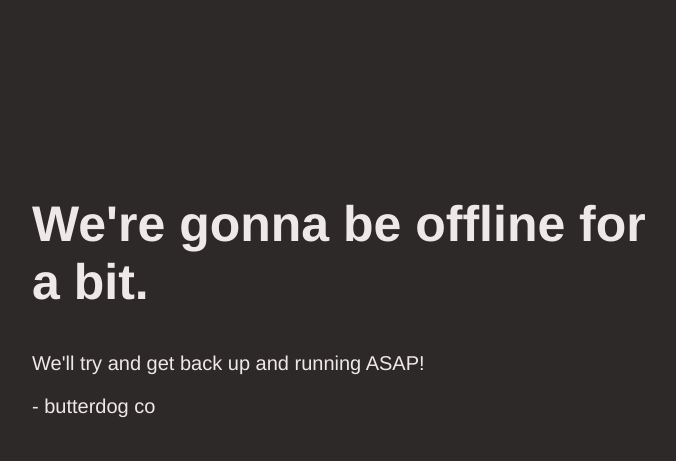
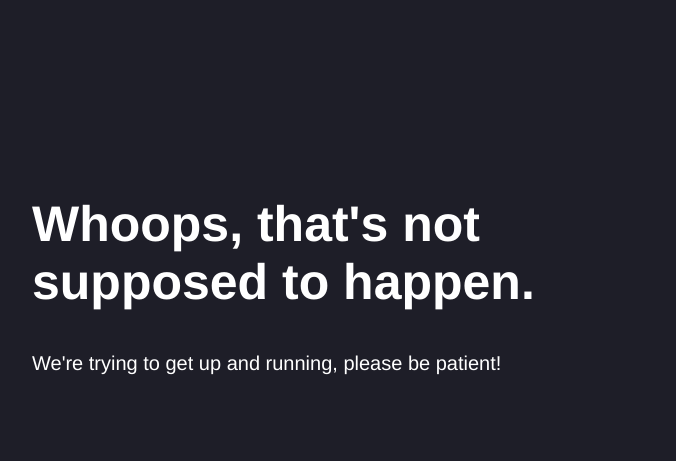
Before and after one commit to butterdogco/mc-downpage, a plain HTML site: page index.html in a window 1280 px wide. Shown: the part 5-466 px from the top of the page, without its empty margins (283-959 px from the left). Drawn offline with Linux system fonts and the light colour scheme.

Commit message:
made it nicer

```diff
--- a/index.html
+++ b/index.html
@@ -1,28 +1,57 @@
 <!doctype html>
 <html>
+
 <head>
   <title>Site Maintenance</title>
-    <meta charset="utf-8"/>
-    <meta name="robots" content="noindex"/>
+  <meta charset="utf-8" />
+  <link rel="shortcut icon" href="https://butterdogco.com/img/favicon.ico">
+  <meta name="robots" content="noindex" />
   <meta name="viewport" content="width=device-width, initial-scale=1.0">
   <style>
-      body { text-align: center; padding: 20px; font: 20px Helvetica, sans-serif; color: #efe8e8; }
-      @media (min-width: 768px){
-        body{ padding-top: 150px; }
+    body {
+      text-align: center;
+      padding: 20px;
+      font: 20px Helvetica, sans-serif;
+      color: white;
+      background-color: rgb(30,30,40);
     }
-      h1 { font-size: 50px; }
-      article { display: block; text-align: left; max-width: 650px; margin: 0 auto; }
-      a { color: #dc8100; text-decoration: none; }
-      a:hover { color: #efe8e8; text-decoration: none; }
+
+    @media (min-width: 768px) {
+      body {
+        padding-top: 150px;
+      }
+    }
+
+    h1 {
+      font-size: 50px;
+    }
+
+    article {
+      display: block;
+      text-align: left;
+      max-width: 650px;
+      margin: 0 auto;
+    }
+
+    a {
+      color: #dc8100;
+      text-decoration: none;
+    }
+
+    a:hover {
+      color: #efe8e8;
+      text-decoration: none;
+    }
   </style>
 </head>
-  <body bgcolor="2e2929">
+
+<body>
   <article>
-        <h1>We're gonna be offline for a bit.</h1>
+    <h1>Whoops, that's not supposed to happen.</h1>
     <div>
-            <p>We'll try and get back up and running ASAP!</p>
-            <p>- butterdog co</p>
+      <p>We're trying to get up and running, please be patient!</p>
     </div>
   </article>
 </body>
+
 </html>
```
Lines whose indentation alone changed are shown as unchanged.
